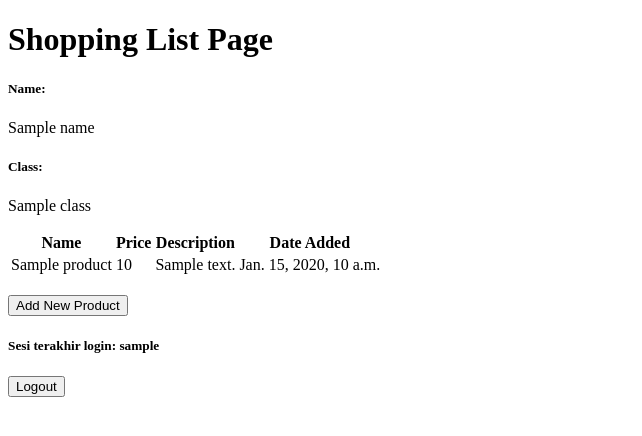
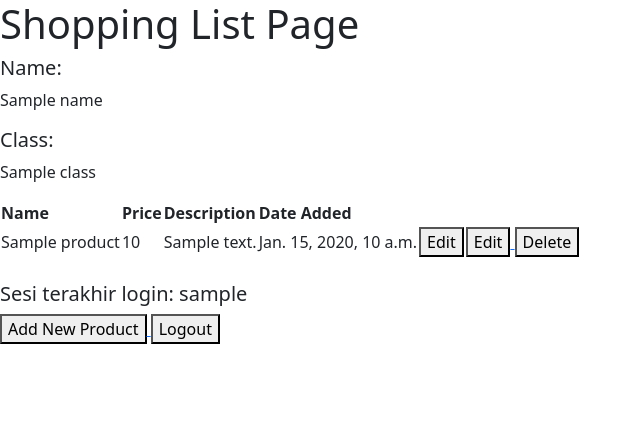
Before and after one commit to Rumintangjsi/shopping-list, a Django app: template main/templates/main.html in a window 1280 px wide. Shown: the top 436 px of the page, without its empty margins (0-642 px from the left). Run offline with Django 4.2, Linux system fonts and the light colour scheme; the template is opened without the code that fills it: most values are stand-ins (such as "Sample title", 1, 10 or a date in 2020).

Commit message:
Selesai mengerjakan tutorial 4

```diff
--- a/main/templates/main.html
+++ b/main/templates/main.html
@@ -25,11 +25,32 @@
                 <td>{{product.price}}</td>
                 <td>{{product.description}}</td>
                 <td>{{product.date_added}}</td>
+                <td>
+                    <a href="{% url 'main:edit_product' product.pk %}">
+                        <button>
+                            Edit
+                        </button>
+                    </a>
+                </td>
+                <td>
+                    <a href="{% url 'main:edit_product' product.pk %}">
+                        <button>
+                            Edit
+                        </button>
+                    </a>
+                    <a href="{% url 'main:delete_product' product.pk %}">
+                          <button>
+                              Delete
+                          </button>
+                      </a>
+                </td>
             </tr>
         {% endfor %}
     </table>
 
     <br />
+
+    <h5>Sesi terakhir login: {{ last_login }}</h5>
 
     <a href="{% url 'main:create_product' %}">
         <button>
@@ -37,8 +58,6 @@
         </button>
     </a>
 
-    <h5>Sesi terakhir login: {{ last_login }}</h5>
-
     <a href="{% url 'main:logout' %}">
         <button>
             Logout
--- a/main/urls.py
+++ b/main/urls.py
@@ -3,6 +3,8 @@
 from main.views import register
 from main.views import login_user
 from main.views import logout_user
+from main.views import edit_product
+from main.views import delete_product
 
 app_name = 'main'
 
@@ -13,5 +15,7 @@
     path('register/', register, name='register'),
     path('login/', login_user, name='login'),
     path('logout/', logout_user, name='logout'),
-    path('create-product', create_product, name='create_product')
+    path('create-product', create_product, name='create_product'),
+    path('edit-product/<int:id>', edit_product, name='edit_product'),
+    path('delete/<int:id>', delete_product, name='delete_product')
 ]
--- a/templates/base.html
+++ b/templates/base.html
@@ -8,7 +8,14 @@
             content="width=device-width, initial-scale=1.0"
         />
         {% block meta %}
+        <meta charset="UTF-8" />
+        <meta name="viewport" content="width=device-width, initial-scale=1">
         {% endblock meta %}
+        <link href="https://cdn.jsdelivr.net/npm/bootstrap@5.3.2/dist/css/bootstrap.min.css" rel="stylesheet" integrity="sha384-T3c6CoIi6uLrA9TneNEoa7RxnatzjcDSCmG1MXxSR1GAsXEV/Dwwykc2MPK8M2HN" crossorigin="anonymous">
+        <script src="https://code.jquery.com/jquery-3.6.0.min.js" integrity="sha384-KyZXEAg3QhqLMpG8r+J4jsl5c9zdLKaUk5Ae5f5b1bw6AUn5f5v8FZJoMxm6f5cH1" crossorigin="anonymous"></script>
+        <script src="https://cdn.jsdelivr.net/npm/@popperjs/core@2.11.8/dist/umd/popper.min.js" integrity="sha384-I7E8VVD/ismYTF4hNIPjVp/Zjvgyol6VFvRkX/vR+Vc4jQkC+hVqc2pM8ODewa9r" crossorigin="anonymous"></script>
+        <script src="https://cdn.jsdelivr.net/npm/bootstrap@5.3.2/dist/js/bootstrap.min.js" integrity="sha384-BBtl+eGJRgqQAUMxJ7pMwbEyER4l1g+O15P+16Ep7Q9Q+zqX6gSbd85u4mG4QzX+" crossorigin="anonymous"></script>
+</head>
     </head>
 
     <body>
```
Also changed, not shown: main/templates/edit_product.html (added, +22 -0 lines), main/views.py (+23 -0 lines), 3 other files.
